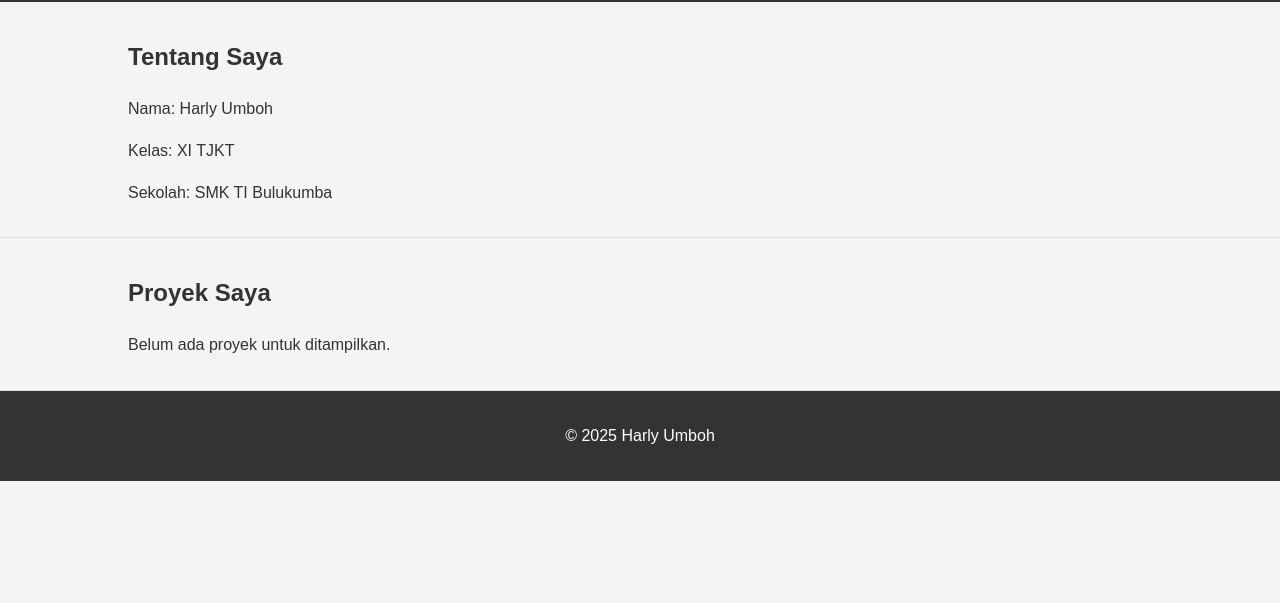
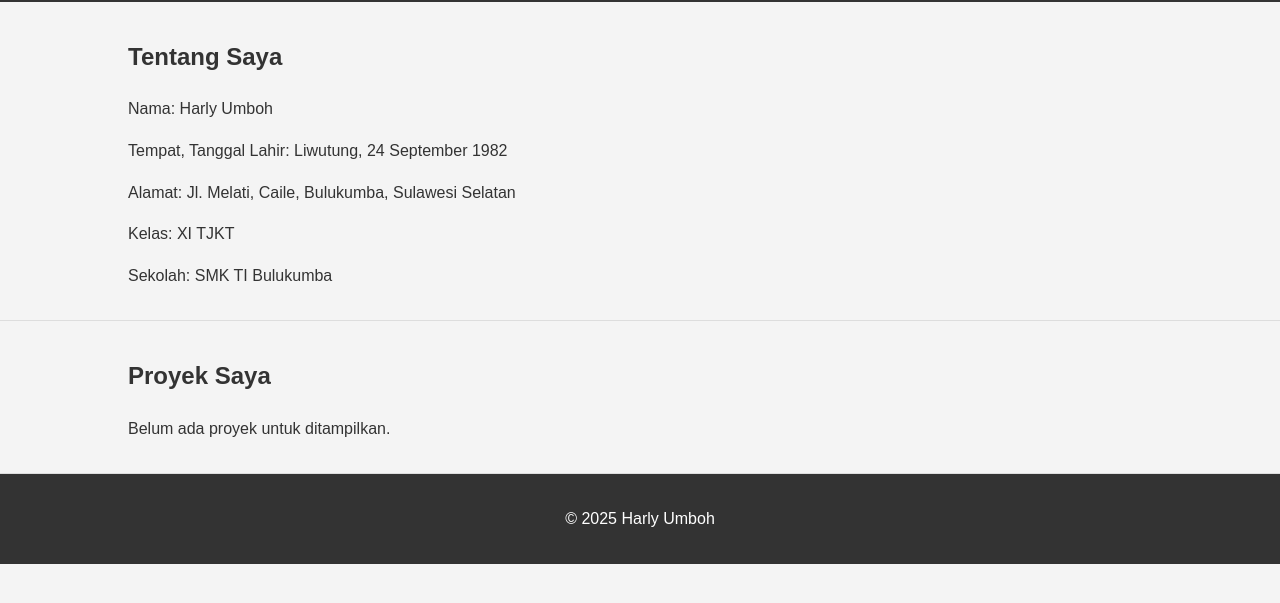
Before and after one commit to harlyumboh/belajar, a plain HTML site: page index.html in a window 1280 px wide. Shown: the part 81-684 px from the top of the page. Drawn offline with Linux system fonts and the light colour scheme.

Commit message:
edit idnex

```diff
--- a/index.html
+++ b/index.html
@@ -50,6 +50,8 @@
         <div class="container">
             <h2>Tentang Saya</h2>
             <p>Nama: Harly Umboh</p>
+            <p>Tempat, Tanggal Lahir: Liwutung, 24 September 1982</p>
+            <p>Alamat: Jl. Melati, Caile, Bulukumba, Sulawesi Selatan</p>
             <p>Kelas: XI TJKT</p>
             <p>Sekolah: SMK TI Bulukumba</p>
         </div>
```
